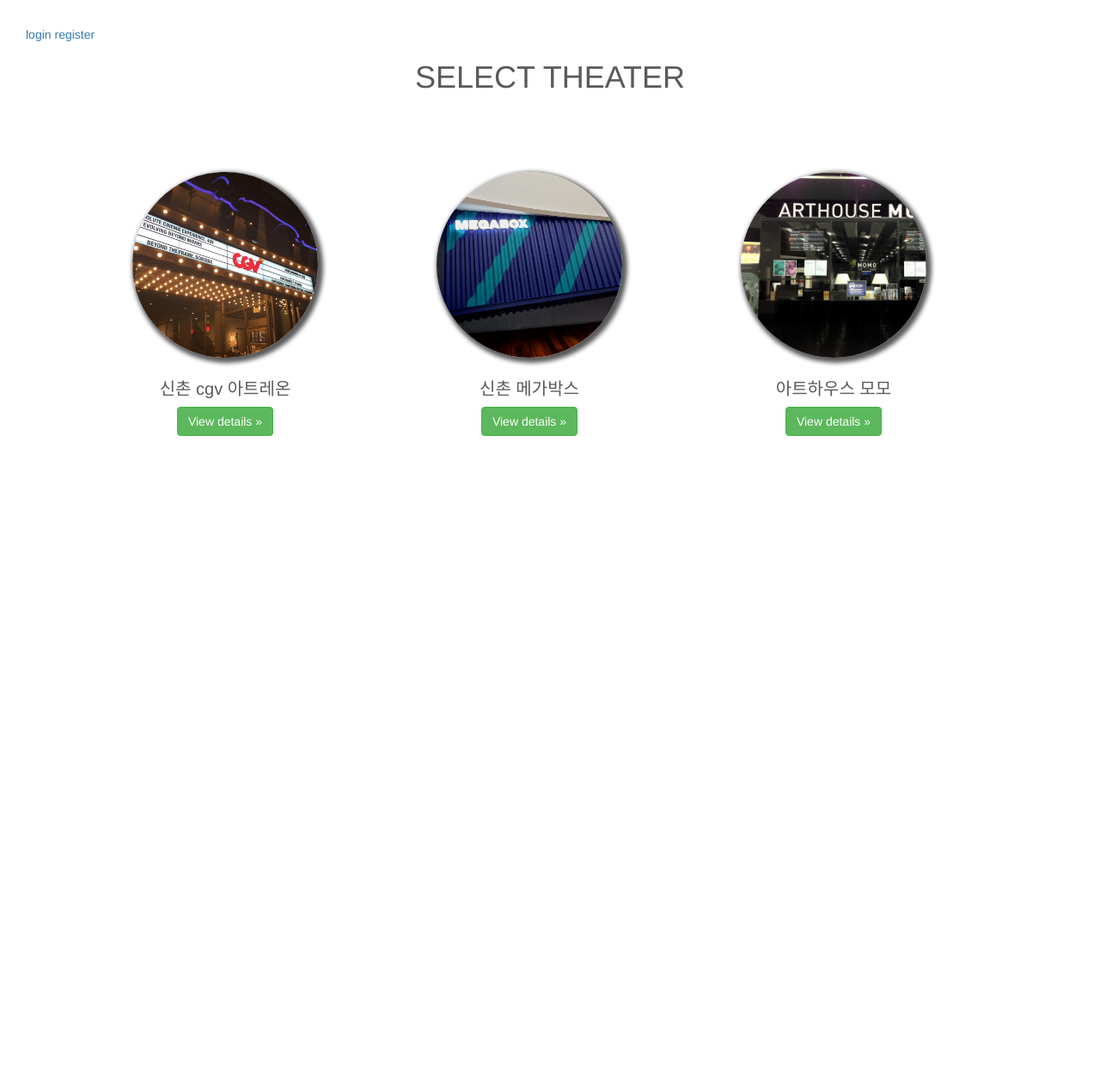
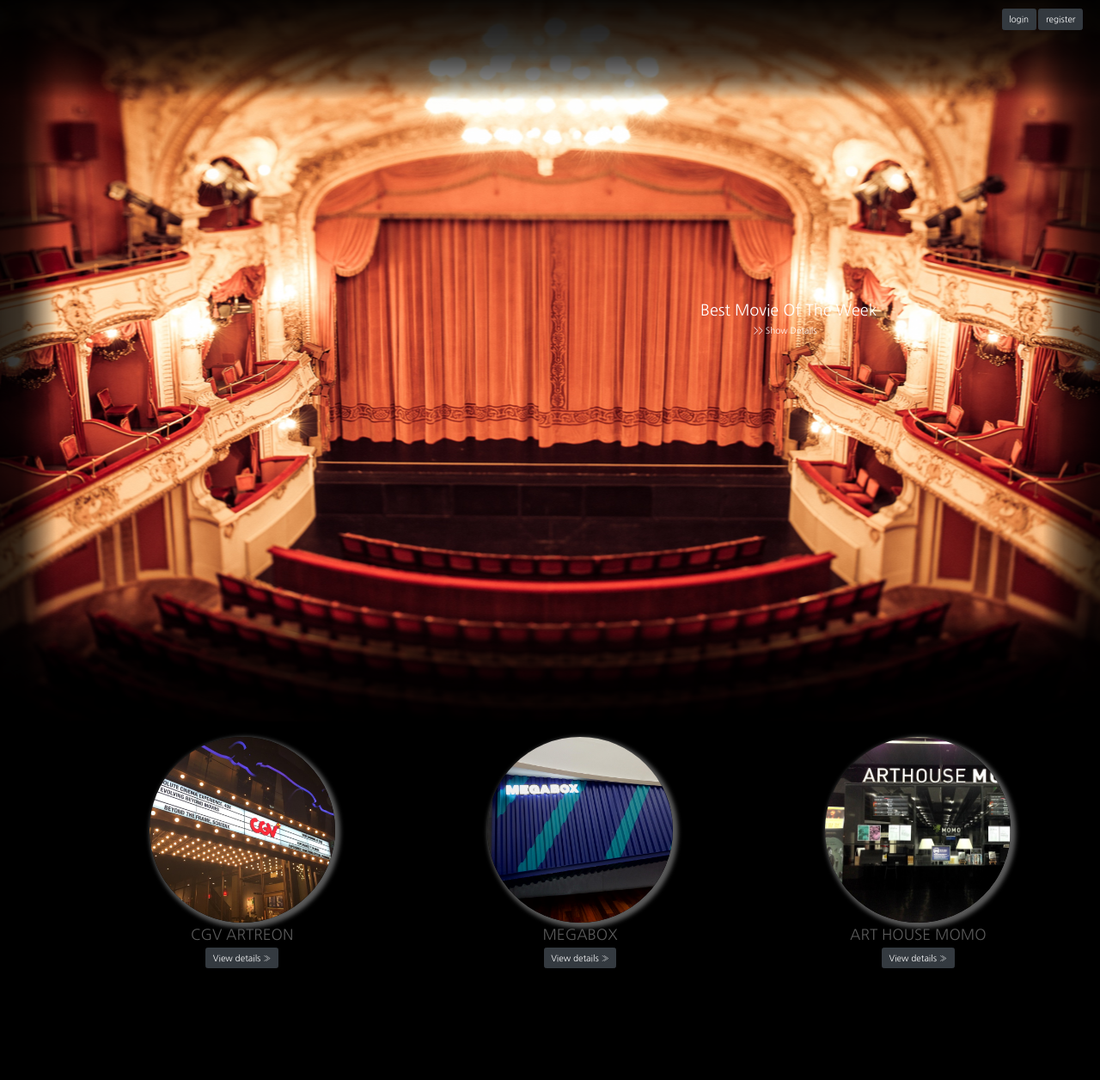
Before and after one commit to wally0813/DataBaseApplication, a PHP site: page / in a window 1280 px wide. Shown: the whole page at 86% size. Before the commit the page ends 507 px from the top, so only its background shows below. Run offline with PHP 8.4, Linux system fonts and the light colour scheme; data that the repository does not hold is empty.

Commit message:
modify ui

```diff
--- a/header.php
+++ b/header.php
@@ -19,6 +19,7 @@ include "config.php";
 
 	<link rel="stylesheet" href="css/bootstrap.css">
 	<link href="https://fonts.googleapis.com/css?family=Nanum+Gothic:400,700,800&amp;subset=korean" rel="stylesheet">
+	<link rel="stylesheet" href="https://stackpath.bootstrapcdn.com/bootstrap/4.1.3/css/bootstrap.min.css">
 	<style>
 
 		.circle{
@@ -31,7 +32,6 @@ include "config.php";
 			border-radius: 50%;
 			overflow: hidden;
 			box-shadow: 3px 3px 5px 3px;
-
 		}
 		.circle img {
 			display:inline;
@@ -46,6 +46,31 @@ include "config.php";
 
 		.b{
 			font-family: 'Nanum Gothic', 'sans-serif';
+		}
+
+		body{
+			background-image: url(./images/theater.png);
+			min_height:2000px;
+			background-size: inherit ;
+			background-color: #000000;
+			background-repeat: no-repeat;
+			background-position: top;
+		}
+
+		#divPosition{
+			font-family: "Nanum Gothic", sans-serif;
+			width:600px;
+			top: 200px;
+			padding: 5px;
+			text-align: center;
+		}
+
+		.container {
+			padding-right: 15px;
+			padding-left: 15px;
+			margin-right: auto;
+			margin-left: auto;
+			background: transparent;
 		}
 
 	</style>
@@ -63,8 +88,8 @@ include "config.php";
 		<div style="text-align:center; margin-top:-20px; margin-bottom:10px; padding-left:150px; padding-bottom:30px;font-family: 'Nanum Gothic', 'sans-serif';" >
 
 			<div style="float:right; margin-right:-10px">
-				<button type="button" class="btn btn-sm"><a href="./login.php" role="button">login</a></button>
-				<button type="button" class="btn btn-sm"><a href="./register.php" role="button">register</a></button>
+				<button type="button" class="btn btn-dark"><a href="./login.php" style="color: white" role="button">login</a></button>
+				<button type="button" class="btn btn-dark"><a href="./register.php" style="color: white" role="button">register</a></button>
 			</div>
 
 		</div>
@@ -78,8 +103,8 @@ include "config.php";
 		<div style="text-align:center; margin-top:-20px; margin-bottom:-10px; padding-left:150px; padding-bottom:30px; font-family: 'Nanum Gothic', 'sans-serif';" >
 
 			<div style="float:right; margin-right:-10px">
-				<button type="button" class="btn btn-sm"><a href="./mypage.php" role="button">mypage</a></button>
-				<button type="button" class="btn btn-sm"><a href="./logout.php" role="button">logout</a></button>
+				<button type="button" class="btn btn-dark"><a href="./mypage.php" style="color: white" role="button">mypage</a></button>
+				<button type="button" class="btn btn-dark"><a href="./logout.php" style="color: white" role="button">logout</a></button>
 			</div>
 		</div>
 	</br>
--- a/index.php
+++ b/index.php
@@ -1,128 +1,64 @@
 <?php
 
-session_start();
-
-include "config.php";
+include "header.php";
 
 ?>
-<!DOCTYPE html>
-<meta charset="utf-8" />
-<html>
-<head>
-	<meta charset="utf-8">
-  <meta name="viewport" content="width=device-width, initial-scale=1, shrink-to-fit=no">
-  <meta name="description" content="">
-  <meta name="author" content="Mark Otto, Jacob Thornton, and Bootstrap contributors">
-  <meta name="generator" content="Jekyll v3.8.5">
-  <title>Index</title>
 
-  <link rel="canonical" href="https://getbootstrap.com/docs/4.3/examples/carousel/">
-
-  <link rel="stylesheet" href="css/bootstrap.css">
-
-  <style>
-  .circle{
-   /*margin-left:11.5rem;*/
-  display:inline-block;
-  text-align: center;
-  width: 216px;
-  height: 216px;
-  border-radius: 50%;
-  overflow: hidden;
-  box-shadow: 3px 3px 5px 3px;
-
-  }
-  .circle img {
-  display:inline;
-  width: auto;
-  height: 100%;
-  object-fit: cover;
-  }
-
-  </style>
-
-    <!-- Custom styles for this template -->
-    <link href="carousel.css" rel="stylesheet">
-</head>
-<body style="padding-left:30px; padding-right:30px">
-
-<?php
-
-if(!isset($_SESSION['user_id'])){
-?>
-	<a href="./login.php">login</a>
-	<a href="./register.php">register</a>
-
-<?php
-
-	}else{
-
-?>
-  <div style="text-align:center; margin-top:-20px; margin-bottom:-10px; padding-left:150px;">
-  <b style="font-size:25px"> HELLO! <?php echo $_SESSION['user_id'] ?> </b>
-  <div style="float:right; margin-right:-10px">
-		<button type="button" class="btn btn-sm"><a href="./mypage.php" role="button">mypage</a></button>
-		<button type="button" class="btn btn-sm"><a href="./logout.php" role="button">logout</a></button>
-  </div></div>
-  </br>
-
-<div class="vc_row element-row row vc_custom_1478727859541">
+<div class="vc_row element-row row vc_custom_1478727859541" >
   <div class="wpb_column vc_column_container vc_col-sm-12">
     <div class="wpb_wrapper">
-<div class="fw-section hb-fw-599b22a654ae9 without-border no-overlay light-style"
- style="
-   background-image: url(./images/theater.png);
-   min_height:200px;
-    background-size: cover;
-   background-color: #FFFFCC;
-   background-repeat: no-repeat;
-   background-position: center center;
-    padding-top: 40px;
-   padding-bottom: 100px;
-   "/>
+
       <div class="row fw-content-wrap">
         <div class="col-12 nbm">
           <div id="learning-automated-div" style="text-align: center; font-size: 48px;
- line-height: 52px; padding: 100px 5px 10px 5px;">
+          line-height: 52px; padding-left: 800px; padding-top: 300px;">
           <?php
-  $query_info = "SELECT movie_idx, movie_title FROM user_review GROUP BY movie_idx ORDER BY AVG(movie_rating) DESC;";
+          $query_info = "SELECT movie_idx, movie_title FROM user_review WHERE movie_rating = (SELECT MAX(movie_rating) FROM user_review);";
           $result = $conn->query($query_info);
           $row = $result->fetch_array(MYSQLI_ASSOC);
           ?>
-<span style="color:#000000;"><b><?php echo $row['movie_title']."\n";?></b></span></div>
-<div style="text-align: center; font-size: 18px; line-height: 22px; padding: 0 5px 40px 5px;">
-<span style="color:#000000;">이화인이 뽑은 금주의 베스트 무비를 지금 확인해보세요!</span></div>
-<div style="text-align: center;">
-  <a class="btn best-movie" href="movie.php?idx=<?php echo $row['movie_idx'] ?>"> 영화 보기>> </a> </br> <?php
-  }
+          <span style="color:#FFFFFF;">
+            <b> <?php echo $row['movie_title']."\n";?> </b>
+          </span>
+        </div>
+        <div style="text-align: center; font-size: 18px; line-height: 22px; padding-left: 800px; ">
+          <span style="color:#FFFFFF;">Best Movie Of The Week
+          </span>
+        </div>
+        <div style="text-align: center; ">
+          <a class="btn best-movie" href="movie.php?idx=<?php echo $row['movie_idx'] ?>" style="color: white; padding-left: 800px;"> >> Show Details </a> </br> <?php
+
           ?>
         </div>
       </div>
     </div>
-</div></div></div>
+  </div>
+</div>
+</div>
 
-<h1 style="text-align:center"> SELECT THEATER </h1>
+
 <br><br><br><br>
-	<div class="row" style="padding-left: 70px; padding-bottom: 300px">
-	  <div class="col-lg-4" style="float: left; width: 30%; text-align: center;">
+<div class="row" style="padding-left: 70px; padding-top:400px; padding-bottom: 100px">
+ <div class="col-lg-4" style="float: left; width: 30%; text-align: center; ">
   <div class="circle" >
     <img class="mb-4" src="./images/cgv.jpg" width="216" height="216"></div>
-        <h2 style="font-size:20px">신촌 cgv 아트레온</h2>
-        <a href="theater.php?idx=1" class="btn btn-success">View details &raquo;</a>
-      </div><!-- /.col-lg-4 -->
+    <h2 style="font-size:17px;">CGV ARTREON</h2>
+    <a href="theater.php?idx=1" class="btn btn-dark">View details &raquo;</a>
+  </div>
   <div class="col-lg-4" style="float: left; width: 30%; text-align: center;">
     <div class="circle" >
       <img class="mb-4" src="./images/mega.jpg" alt="" width="216" height="216"></div>
-		<h2 style="font-size:20px">신촌 메가박스</h2>
-        <a class="btn btn-success" href="theater.php?idx=2">View details &raquo;</a>
-      </div><!-- /.col-lg-4 -->
+      <h2 style="font-size:17px">MEGABOX</h2>
+      <a class="btn btn-dark" href="theater.php?idx=2">View details &raquo;</a>
+    </div>
     <div class="col-lg-4" style="float: left; width: 30%; text-align: center;">
       <div class="circle" >
         <img class="mb-4" src="./images/momo.jpg" alt="" width="216" height="216" ></div>
-		<h2 style="font-size:20px">아트하우스 모모</h2>
-        <a class="btn btn-success" href="theater.php?idx=3">View details &raquo;</a>
-      </div><!-- /.col-lg-4 -->
-  </div><!-- /.row -->
+        <h2 style="font-size:17px">ART HOUSE MOMO</h2>
+        <a class="btn btn-dark" href="theater.php?idx=3">View details &raquo;</a>
+      </div>
+    </div>
+  </div>
 
   <script src="https://ajax.googleapis.com/ajax/libs/jquery/1.12.4/jquery.min.js"></script>
   <script type="text/javascript" src="js/bootstrap.js"></script>
```
Also changed, not shown: movie.php (+70 -77 lines), theater.php (+46 -40 lines), images/theater.png. Lines whose indentation alone changed are shown as unchanged.
